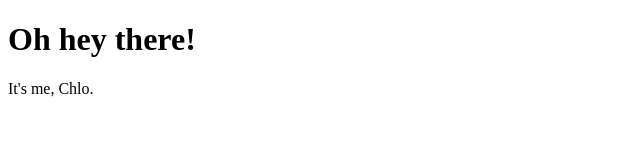
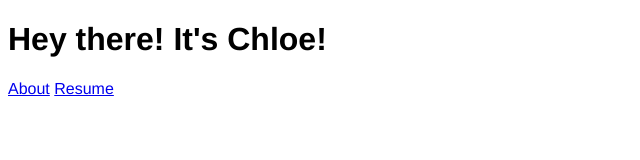
Before and after one commit to chloerjost/chloerjost.github.io, a plain HTML site: page index.html in a window 1280 px wide. Shown: the whole page, without its empty margins (0-640 px from the left). Drawn offline with Linux system fonts and the light colour scheme.

Commit message:
Update index.html

```diff
--- a/index.html
+++ b/index.html
@@ -1,7 +1,15 @@
 <!DOCTYPE html>
 <html>
+<head>
+  <title>Oh hey there!</title>
+<link rel="stylesheet" type="text/css" href="/style.css">
+  </head>
 <body>
-<h1>Oh hey there!</h1>
-<p>It's me, Chlo.</p>
-</body>
+<div class="content">
+  <h1>Hey there! It's Chloe!</h1>
+  </div>
+<div class="sidenav">
+  <a href="/about/">About</a></li>
+  <a href="/resume/">Resume</a></li>
+  </div>
 </html>
```
